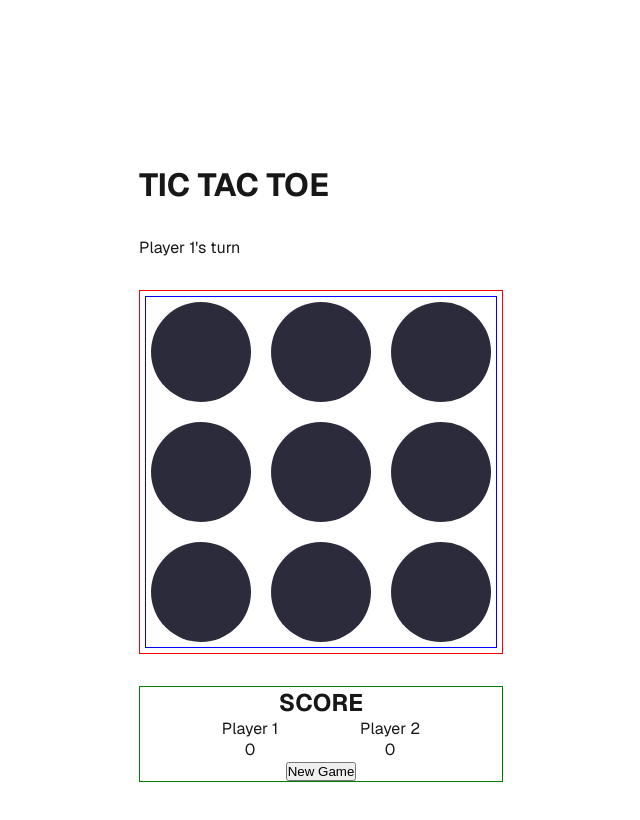
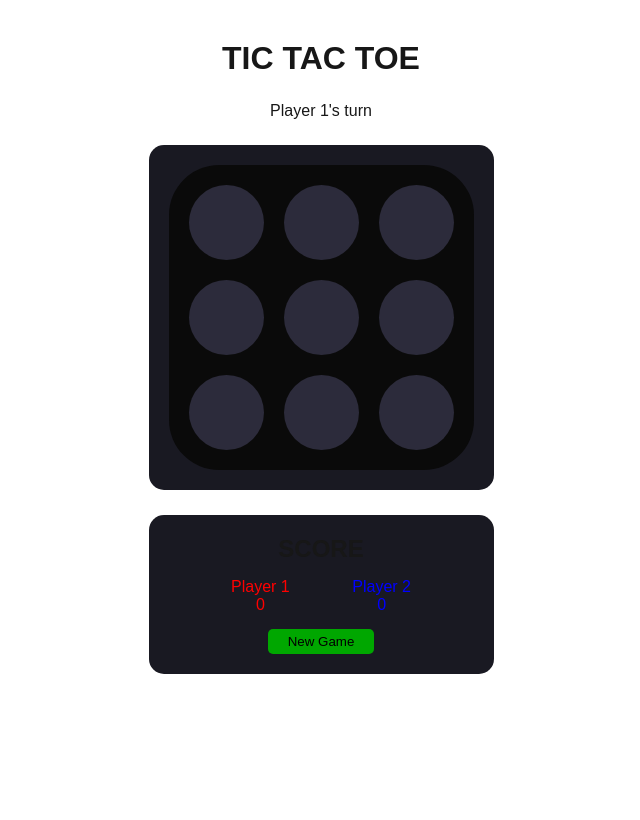
Before and after one commit to Astrospence/tic-tac-toe-react-app, a Next.js app: page / in a window 1280 px wide. Shown: the top 820 px of the page, without its empty margins (319-959 px from the left). Built offline with nearby package versions, Linux system fonts and the light colour scheme.

Commit message:
1st draft complete

```diff
--- a/src/app/page.js
+++ b/src/app/page.js
@@ -5,7 +5,7 @@ import { useState, useRef, useReducer } from "react"
 export default function Home() {
   // track who's turn it is
   const [ player, setPlayer ] = useState(1)
-  const [ winner, setWinner ] = useState(false)
+  const [ winner, setWinner ] = useState(0)
   const [ score, setScore ] = useState({
     p1: 0,
     p2: 0
@@ -110,7 +110,7 @@ export default function Home() {
       p2: []
     }
     setPlayer(1)
-    setWinner(false)
+    setWinner(0)
   }
 
   const checkWin = (player) => {
@@ -156,7 +156,7 @@ export default function Home() {
                 null
             }
           })
-          setWinner(true)
+          setWinner(1)
           setScore(score => ({...score, p1: score.p1++}))
           break
         }
@@ -203,7 +203,7 @@ export default function Home() {
                 null
             }
           })
-          setWinner(true)
+          setWinner(2)
           setScore(score => ({...score, p2: score.p2++}))
           break
         }
@@ -215,7 +215,7 @@ export default function Home() {
     <div className={styles.page}>
       <main className={styles.main}>
         <h1>TIC TAC TOE</h1>
-        <p>{winner ? `PLAYER ${player === 1 ? '2' : '1'} WINS!` : `Player ${player}'s turn`}</p>
+        <p className={winner === 1 ? styles.textRed : winner === 2 ? styles.textBlue : null}>{winner !== 0 ? `PLAYER ${winner} WINS!` : `Player ${player}'s turn`}</p>
         <div className={styles.game}>
           <div className={styles.gameGrid}>
             <div id='dot0' className={selectedClass.current[0]} onClick={select} style={winner ? {pointerEvents: 'none'} : {}}></div>
@@ -233,12 +233,12 @@ export default function Home() {
           <h2>SCORE</h2>
           <div className={styles.scoreSection}>
             <div className={styles.score}>
-              <p>Player 1</p>
-              <p>{score.p1}</p>
+              <p className={styles.textRed}>Player 1</p>
+              <p className={styles.textRed}>{score.p1}</p>
             </div>
             <div className={styles.score}>
-              <p>Player 2</p>
-              <p>{score.p2}</p>
+              <p className={styles.textBlue}>Player 2</p>
+              <p className={styles.textBlue}>{score.p2}</p>
             </div>
           </div>
           <button className={styles.reset} onClick={newGame}>New Game</button>
--- a/src/app/page.module.css
+++ b/src/app/page.module.css
@@ -1,38 +1,42 @@
 .page {
-  --gray-rgb: 0, 0, 0;
-  --gray-alpha-200: rgba(var(--gray-rgb), 0.08);
-  --gray-alpha-100: rgba(var(--gray-rgb), 0.05);
+  margin: 40px auto;
+}
 
-  --button-primary-hover: #383838;
-  --button-secondary-hover: #f2f2f2;
+.main {
+  display: grid;
+  gap: 25px;
+  width: max-content;
+  margin: auto;
+  text-align: center;
+}
 
-  display: grid;
-  grid-template-rows: 20px 1fr 20px;
-  align-items: center;
-  justify-items: center;
-  min-height: 100svh;
-  padding: 80px;
-  gap: 64px;
-  font-family: var(--font-geist-sans);
+.textRed {
+  color: red;
+}
+
+.textBlue {
+  color: blue;
 }
 
 .game {
-  border: 1px solid red;
-  padding: 5px;
+  border-radius: 15px;
+  padding: 20px;
+  background-color: rgb(25, 25, 34);
 }
 
 .gameGrid {
-  border: 1px solid blue;
+  border-radius: 50px;
   display: grid;
   grid-template-columns: auto auto auto;
   gap: 20px;
-  padding: 5px;
+  padding: 20px;
+  background-color: #0a0a0a;
 }
 
 .gameDot {
   border-radius: 50px;
-  width: 100px;
-  height: 100px;
+  width: 75px;
+  height: 75px;
   padding: 5px;
   position: relative;
   overflow: hidden;
@@ -54,8 +58,8 @@
   background-color: red;
   pointer-events: none;
   border-radius: 50px;
-  width: 100px;
-  height: 100px;
+  width: 75px;
+  height: 75px;
   padding: 5px;
   position: relative;
   overflow: hidden;
@@ -68,8 +72,8 @@
   background-color: blue;
   pointer-events: none;
   border-radius: 50px;
-  width: 100px;
-  height: 100px;
+  width: 75px;
+  height: 75px;
   padding: 5px;
   position: relative;
   overflow: hidden;
@@ -82,8 +86,8 @@
   background-color: red;
   pointer-events: none;
   border-radius: 50px;
-  width: 100px;
-  height: 100px;
+  width: 75px;
+  height: 75px;
   padding: 5px;
   position: relative;
   overflow: hidden;
@@ -94,11 +98,11 @@
 }
 
 .p2Winner {
-  background-color: blue;
+  background-color: rgb(0, 0, 255);
   pointer-events: none;
   border-radius: 50px;
-  width: 100px;
-  height: 100px;
+  width: 75px;
+  height: 75px;
   padding: 5px;
   position: relative;
   overflow: hidden;
@@ -114,8 +118,12 @@
 }
 
 .scoreBoard {
-  border: 1px solid green;
+  border-radius: 15px;
   text-align: center;
+  padding: 20px;
+  background-color: rgb(25, 25, 34);
+  display: grid;
+  gap: 15px;
 }
 
 .scoreSection {
@@ -123,95 +131,23 @@
   justify-content: space-evenly;
 }
 
-@media (prefers-color-scheme: dark) {
-  .page {
-    --gray-rgb: 255, 255, 255;
-    --gray-alpha-200: rgba(var(--gray-rgb), 0.145);
-    --gray-alpha-100: rgba(var(--gray-rgb), 0.06);
-
-    --button-primary-hover: #ccc;
-    --button-secondary-hover: #1a1a1a;
-  }
+.scoreBoard button {
+  background-color: rgb(0, 167, 0);
+  border: none;
+  border-radius: 5px;
+  padding: 5px 20px;
+  width: max-content;
+  margin: auto;
+  transition: all 0.1s;
+  cursor: pointer;
 }
 
-.main {
-  display: flex;
-  flex-direction: column;
-  gap: 32px;
-  grid-row-start: 2;
+.scoreBoard button:hover {
+  transform: scale(1.1);
 }
 
-.main ol {
-  font-family: var(--font-geist-mono);
-  padding-left: 0;
-  margin: 0;
-  font-size: 14px;
-  line-height: 24px;
-  letter-spacing: -0.01em;
-  list-style-position: inside;
-}
-
-.main li:not(:last-of-type) {
-  margin-bottom: 8px;
-}
-
-.main code {
-  font-family: inherit;
-  background: var(--gray-alpha-100);
-  padding: 2px 4px;
-  border-radius: 4px;
-  font-weight: 600;
-}
-
-.ctas {
-  display: flex;
-  gap: 16px;
-}
-
-.ctas a {
-  appearance: none;
-  border-radius: 128px;
-  height: 48px;
-  padding: 0 20px;
-  border: 1px solid transparent;
-  transition:
-    background 0.2s,
-    color 0.2s,
-    border-color 0.2s;
-  cursor: pointer;
-  display: flex;
-  align-items: center;
-  justify-content: center;
-  font-size: 16px;
-  line-height: 20px;
-  font-weight: 500;
-}
-
-a.primary {
-  background: var(--foreground);
-  color: var(--background);
-  gap: 8px;
-}
-
-a.secondary {
-  border-color: var(--gray-alpha-200);
-  min-width: 158px;
-}
-
-.footer {
-  grid-row-start: 3;
-  display: flex;
-  gap: 24px;
-}
-
-.footer a {
-  display: flex;
-  align-items: center;
-  gap: 8px;
-}
-
-.footer img {
-  flex-shrink: 0;
+.scoreBoard button:active {
+  transform: scale(1);
 }
 
 /* Enable hover only on non-touch devices */
```
